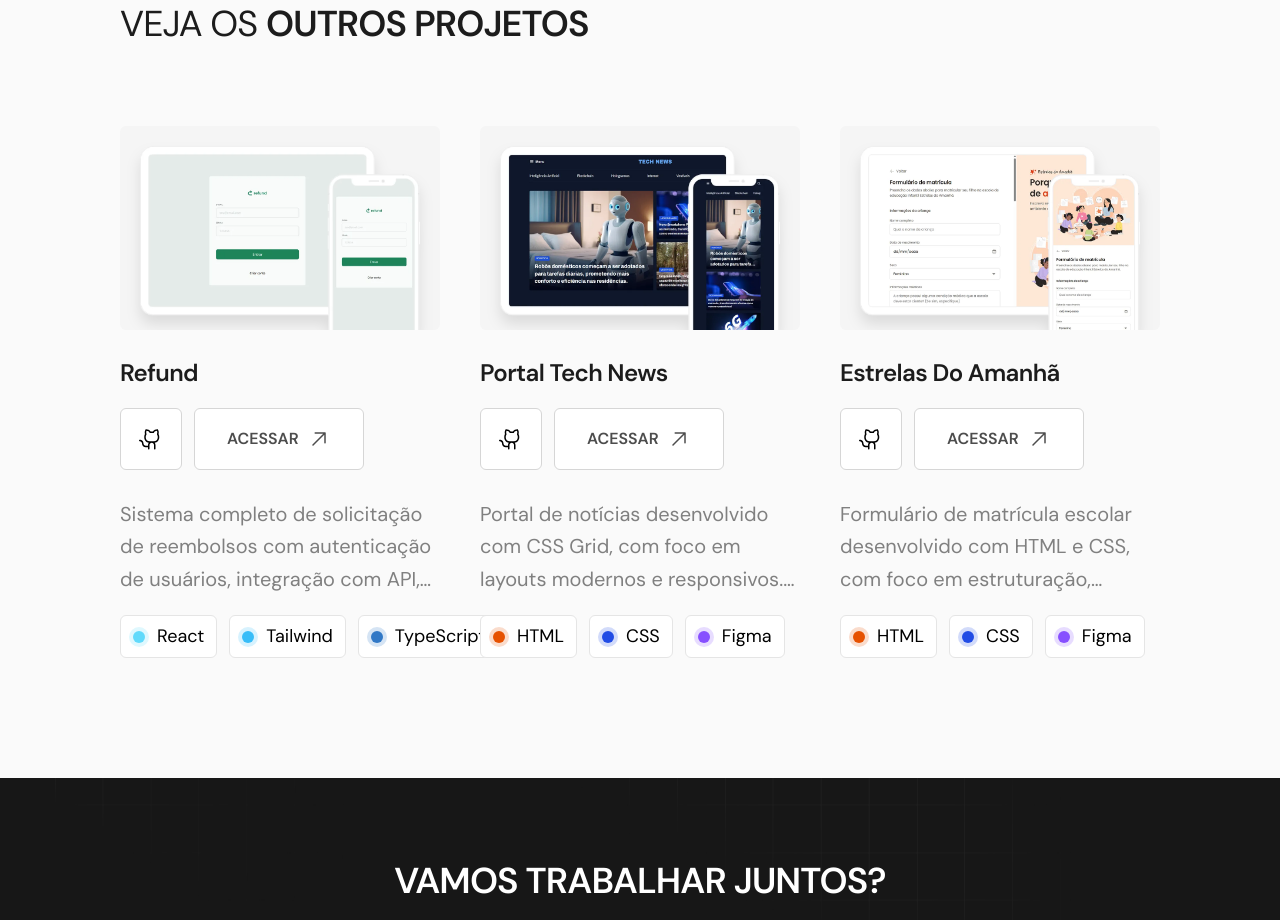
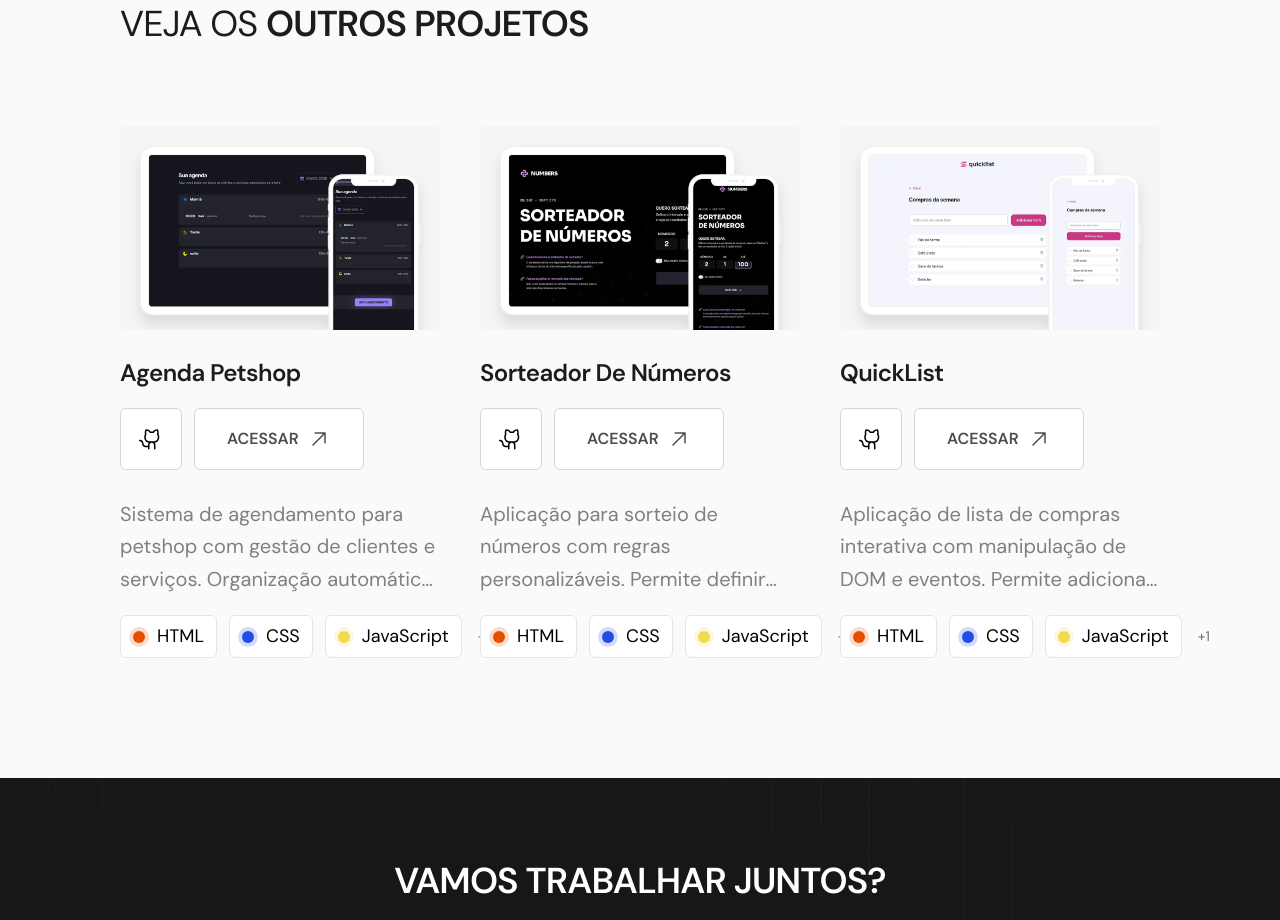
Before and after one commit to murilloressineti/my-portfolio-2.0, a React (Vite) app: page /projetos/jogo-de-adivinhacao in a window 1280 px wide. Shown: the part 2440-3360 px from the top of the page. Built offline with nearby package versions, Linux system fonts and the light colour scheme.

Commit message:
create readme.md

```diff
--- a/src/pages/ProjectDetails.tsx
+++ b/src/pages/ProjectDetails.tsx
@@ -177,14 +177,14 @@ export default function ProjectDetails() {
             // 1. Encontra o índice do projeto atual na lista original
             const currentIndex = projects.findIndex((p) => p.id === id);
 
-            // 2. Cria uma lista circular
-            // Pega todos os projetos DEPOIS do atual e juntamos com os projetos ANTES do atual
+            // 2. Cria uma lista circular voltada para trás
+            // Pega o que vem ANTES do atual e colocamos no final o que vem DEPOIS
             const circularProjects = [
-              ...projects.slice(currentIndex + 1),
-              ...projects.slice(0, currentIndex),
+              ...projects.slice(0, currentIndex).reverse(),
+              ...projects.slice(currentIndex + 1).reverse(),
             ];
 
-            // 3. Pega os 3 primeiros dessa nova lista "embaralhada"
+            // 3. Pega os 3 primeiros dessa lista invertida
             return circularProjects.slice(0, 3).map((item, index) => (
               <motion.div
                 key={item.id}
```
Also changed, not shown: src/pages/AboutMe.tsx (+5 -2 lines), src/assets/thumbnail.png (added), 1 other file (tests, documents, lock files or other folders).
